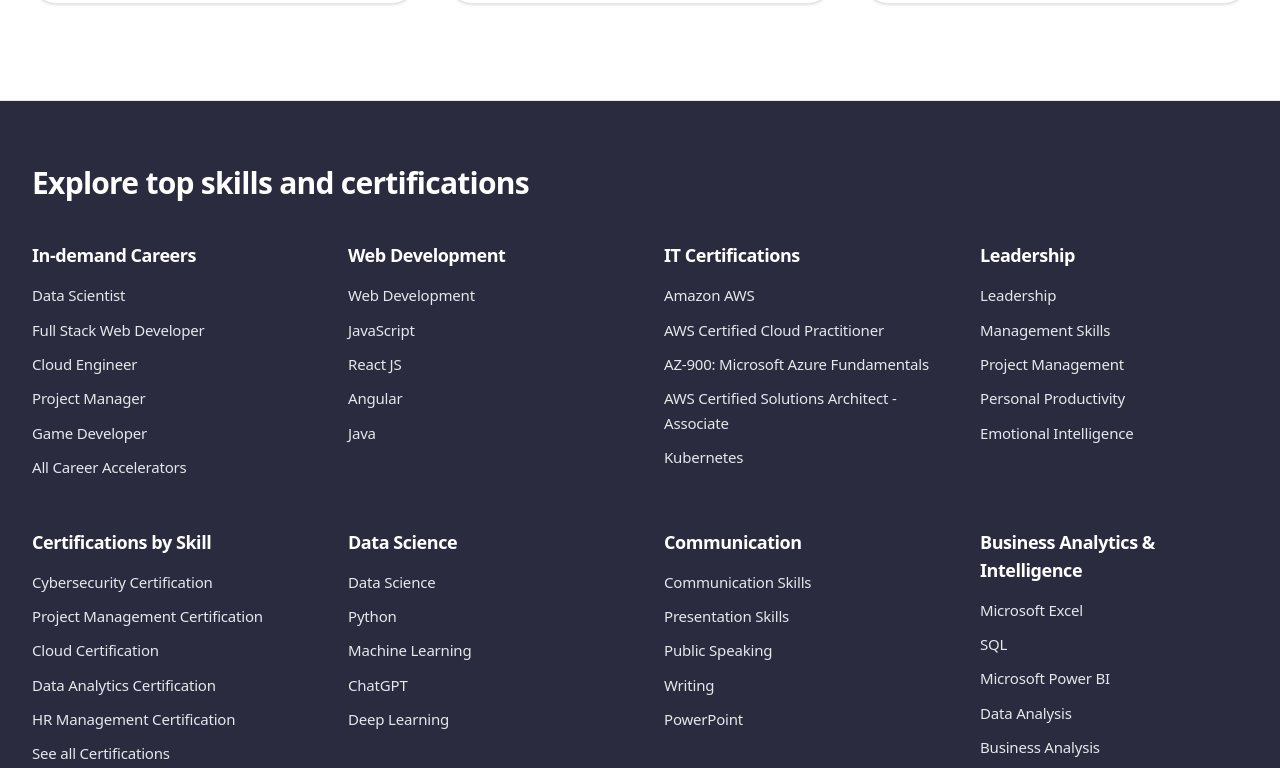
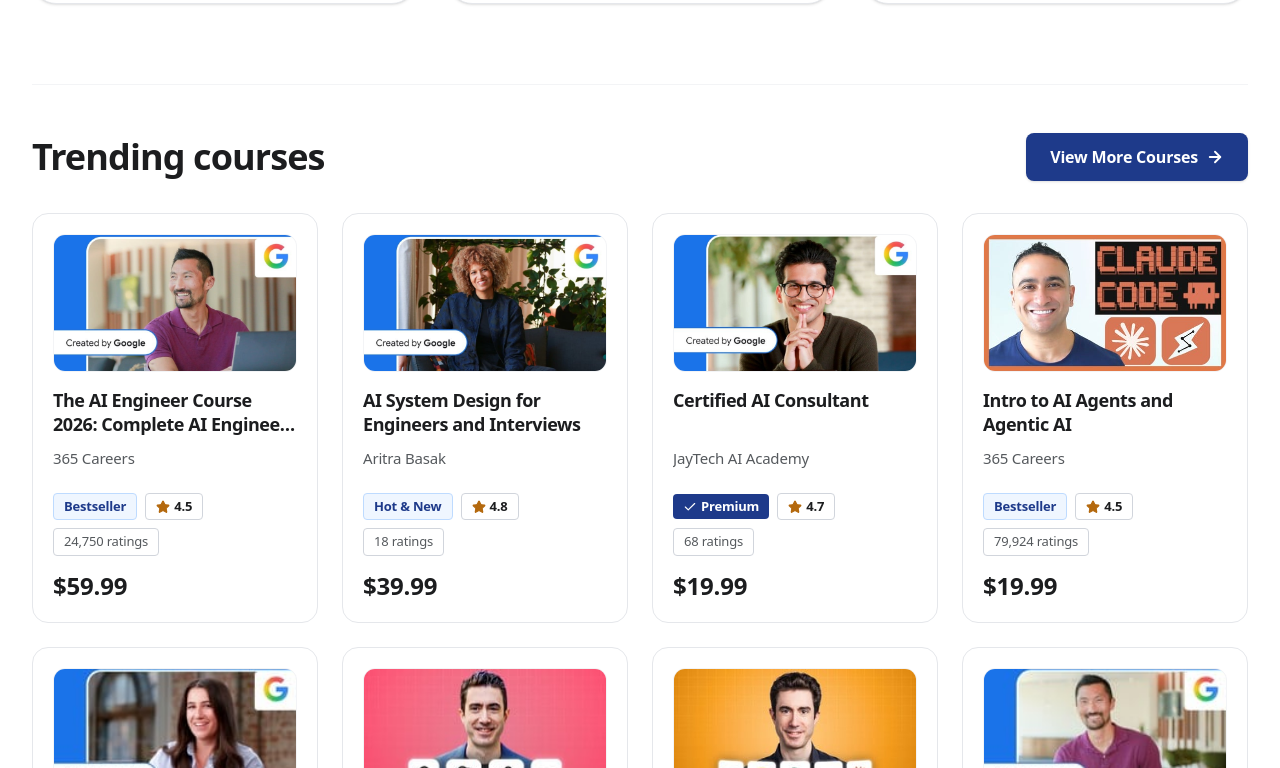
Before and after one commit to techbyrayyan/blank-slate-ins, a Next.js app: page /programs in a window 1280 px wide. Shown: the part 1552-2320 px from the top of the page. Built offline with nearby package versions, Linux system fonts and the light colour scheme.

Commit message:
feat: add Trending Courses section to Programs page

```diff
--- a/src/app/programs/page.js
+++ b/src/app/programs/page.js
@@ -9,6 +9,7 @@
 import ApplicationModal from "@/components/ApplicationModal";
 import { Search, Sparkles, CheckCircle2 } from "lucide-react";
 import { programsData } from "@/data/instituteData";
+import InteractiveProgramExplorer from "@/components/InteractiveProgramExplorer";
 
 const categories = ["All Tracks", "Web & Software", "AI & Data", "Core Computing", "Design & Creative", "Business & Strategy"];
 
@@ -167,7 +168,14 @@
               ))}
             </AnimatePresence>
           </div>
-        </div>
+
+        {/* Divider */}
+        <div className="mt-20 mb-2 border-t border-gray-100" />
+      </div>
+
+      {/* Trending Courses Section */}
+      <InteractiveProgramExplorer onOpenApply={() => handleApply("Full Stack Development")} />
+
       </main>
 
       <EditorialFooter />
```
